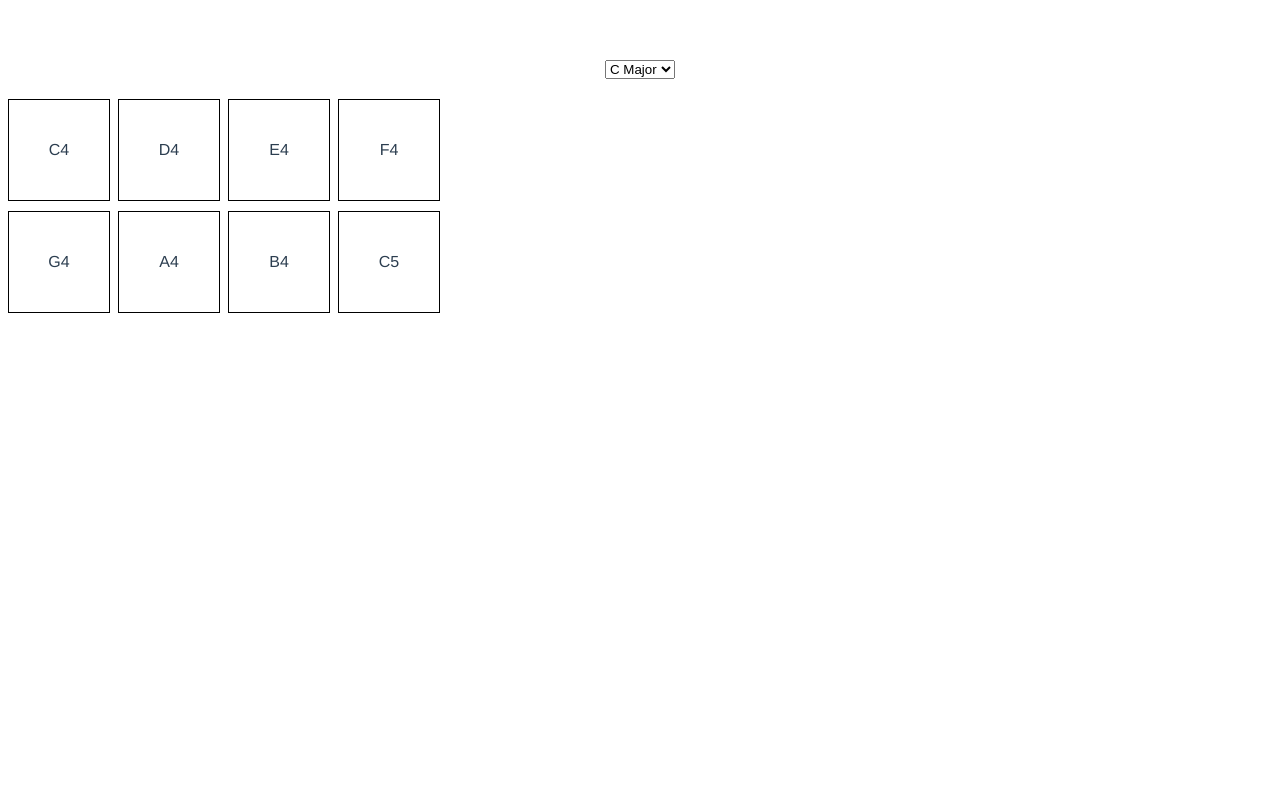
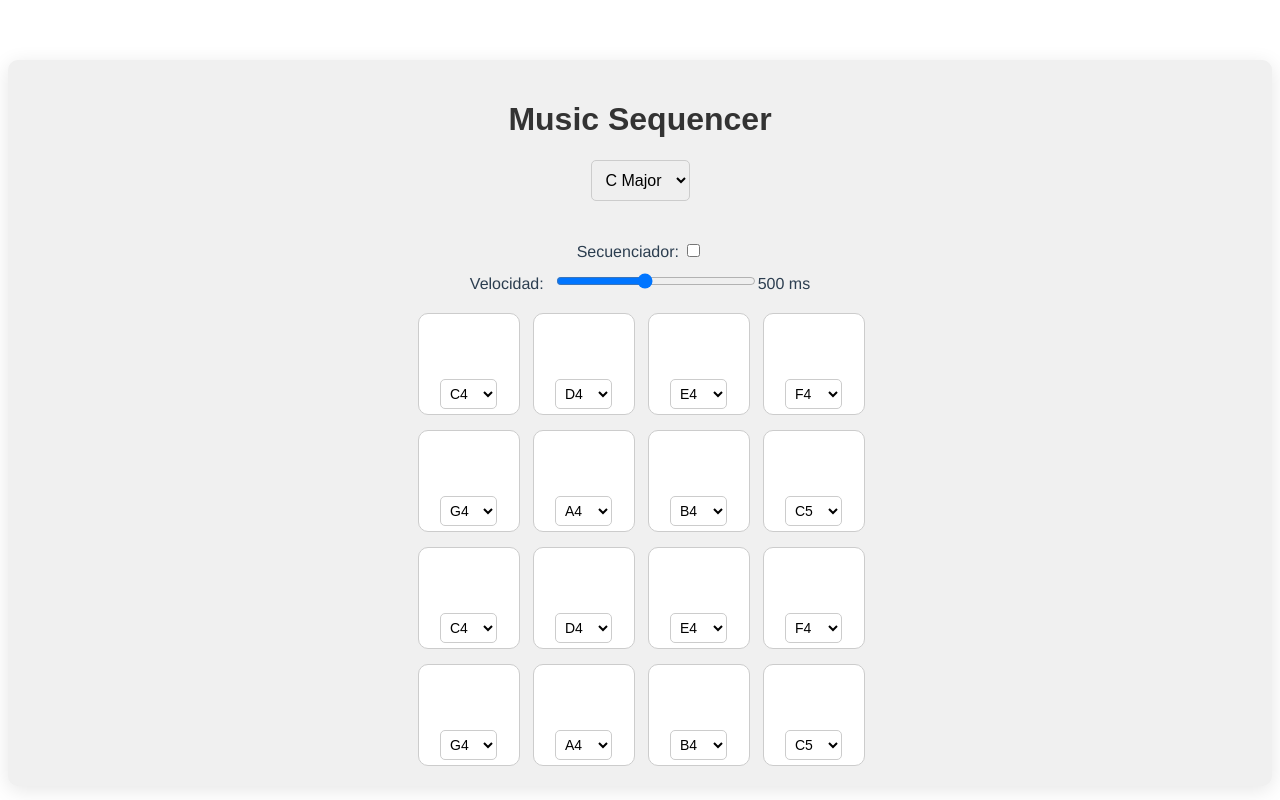
Before and after one commit to omarigg04/musical-grid, a Vue app: page / in a window 1280 px wide. Built offline with nearby package versions, Linux system fonts and the light colour scheme.

Commit message:
new look new features velocity control note control on each step

```diff
--- a/public/index.html
+++ b/public/index.html
@@ -5,6 +5,7 @@
     <meta http-equiv="X-UA-Compatible" content="IE=edge">
     <meta name="viewport" content="width=device-width,initial-scale=1.0">
     <link rel="icon" href="<%= BASE_URL %>favicon.ico">
+
     <title><%= htmlWebpackPlugin.options.title %></title>
   </head>
   <body>
--- a/src/components/MusicGrid.vue
+++ b/src/components/MusicGrid.vue
@@ -1,8 +1,31 @@
 <template>
   <div class="music-grid">
-      <select v-model="selectedScale" @change="updateGrid">
+    <h1>Music Sequencer</h1>
+    <select v-model="selectedScale" @change="updateGrid" class="scale-selector">
       <option v-for="scale in scales" :key="scale" :value="scale">{{ scale }}</option>
     </select>
+
+    <!-- Control de velocidad -->
+    <div class="controls">
+      <label>
+        Secuenciador:
+        <input type="checkbox" v-model="isSequencerActive" @change="toggleSequencer" />
+      </label>
+      <div class="speed-control">
+        <label>Velocidad:</label>
+        <input
+          type="range"
+          v-model="sequencerSpeed"
+          min="100"
+          max="1000"
+          step="50"
+          @input="updateSequencerSpeed"
+        />
+        <span>{{ sequencerSpeed }} ms</span>
+      </div>
+    </div>
+
+    <!-- Grid de celdas -->
     <div class="grid">
       <div
         v-for="(cell, index) in grid"
@@ -11,11 +34,15 @@
         :style="{ backgroundColor: cell.color }"
         @mousedown="activateCell(index)"
       >
-          {{ cell.note }}
+        <!-- Selector de notas para cada celda -->
+        <select v-model="cell.note" @change="updateCellNote(index)" class="note-selector">
+          <option v-for="note in availableNotes" :key="note" :value="note">{{ note }}</option>
+        </select>
       </div>
     </div>
   </div>
 </template>
+
 
 <script>
 export default {
@@ -25,11 +52,16 @@
       scales: ['C Major', 'G Major', 'D Major'],
       grid: [],
       notes: {
-          'C Major': ['C4', 'D4', 'E4', 'F4', 'G4', 'A4', 'B4', 'C5'],
+        'C Major': ['C4', 'D4', 'E4', 'F4', 'G4', 'A4', 'B4', 'C5', 'C4', 'D4', 'E4', 'F4', 'G4', 'A4', 'B4', 'C5'],
         'G Major': ['G4', 'A4', 'B4', 'C5', 'D5', 'E5', 'F#5', 'G5'],
         'D Major': ['D4', 'E4', 'F#4', 'G4', 'A4', 'B4', 'C#5', 'D5'],
       },
       audioBuffers: {}, // Almacenará los sonidos precargados
+      isSequencerActive: false, // Estado del secuenciador
+      sequencerInterval: null, // Intervalo del secuenciador
+      currentSequencerIndex: 0, // Índice de la nota actual en la secuencia
+      sequencerSpeed: 500, // Velocidad inicial del secuenciador (en ms)
+      availableNotes: ['C4', 'D4', 'E4', 'F4', 'G4', 'A4', 'B4', 'C5', 'D5', 'E5', 'F#5', 'G5'], // Notas disponibles
     };
   },
   mounted() {
@@ -37,28 +69,22 @@
   },
   methods: {
     async updateGrid() {
-        // Actualiza el grid con las notas de la escala seleccionada
       this.grid = this.notes[this.selectedScale].map(note => ({
         note,
         active: false,
         color: '#fff',
       }));
-
-        // Precarga los sonidos de la escala seleccionada
       await this.preloadSounds(this.selectedScale);
     },
     async preloadSounds(scale) {
-        // Limpia los buffers anteriores
       this.audioBuffers = {};
-
-        // Precarga cada sonido de la escala
       for (const note of this.notes[scale]) {
         const audio = new Audio(`https://github.com/gleitz/midi-js-soundfonts/blob/gh-pages/FatBoy/acoustic_guitar_nylon-mp3/${note}.mp3?raw=true`);
         await new Promise((resolve) => {
           audio.addEventListener('canplaythrough', resolve, { once: true });
-            audio.load(); // Forza la carga del archivo de audio
+          audio.load();
         });
-          this.audioBuffers[note] = audio; // Almacena el audio en memoria
+        this.audioBuffers[note] = audio;
       }
     },
     activateCell(index) {
@@ -74,13 +100,48 @@
     },
     playSound(note) {
       if (this.audioBuffers[note]) {
-          const audio = this.audioBuffers[note].cloneNode(true); // Clona el audio para permitir múltiples reproducciones
+        const audio = this.audioBuffers[note].cloneNode(true);
         audio.play().catch(error => {
           console.error('Error al reproducir el sonido:', error);
         });
       } else {
         console.error('Sonido no precargado:', note);
       }
+    },
+    toggleSequencer() {
+      if (this.isSequencerActive) {
+        this.startSequencer();
+      } else {
+        this.stopSequencer();
+      }
+    },
+    startSequencer() {
+      this.currentSequencerIndex = 0; // Reinicia el índice
+      this.sequencerInterval = setInterval(() => {
+        if (this.currentSequencerIndex < this.grid.length) {
+          // Activa la celda y reproduce el sonido
+          this.activateCell(this.currentSequencerIndex);
+          this.currentSequencerIndex++;
+        } else {
+          this.currentSequencerIndex = 0; // Vuelve al inicio
+        }
+      }, this.sequencerSpeed); // Usa la velocidad configurada
+    },
+    stopSequencer() {
+      if (this.sequencerInterval) {
+        clearInterval(this.sequencerInterval); // Detiene el intervalo
+        this.sequencerInterval = null;
+      }
+    },
+    updateSequencerSpeed() {
+      if (this.isSequencerActive) {
+        this.stopSequencer();
+        this.startSequencer();
+      }
+    },
+    updateCellNote(index) {
+      const cell = this.grid[index];
+      this.playSound(cell.note); // Reproduce la nueva nota seleccionada
     },
     getRandomColor() {
       const letters = '0123456789ABCDEF';
@@ -91,33 +152,91 @@
       return color;
     },
   },
+  beforeUnmount() {
+    this.stopSequencer(); // Asegúrate de detener el secuenciador al desmontar el componente
+  },
 };
 </script>
 
 <style scoped>
 .music-grid {
   text-align: center;
+  background-color: #f0f0f0;
+  padding: 20px;
+  border-radius: 10px;
+  box-shadow: 0 4px 20px rgba(0, 0, 0, 0.1);
+}
+
+h1 {
+  font-family: 'Arial', sans-serif;
+  color: #333;
+}
+
+.scale-selector {
+  padding: 10px;
+  border-radius: 5px;
+  border: 1px solid #ccc;
+  margin-bottom: 20px;
+  font-size: 16px;
+}
+
+.controls {
+  margin-top: 20px;
+  margin-bottom: 20px;
+}
+
+.speed-control {
+  margin-top: 10px;
+}
+
+.speed-control label {
+  font-size: 16px;
+  margin-right: 10px;
+}
+
+.speed-control input[type="range"] {
+  width: 200px;
 }
 
 .grid {
+  justify-content: center;
   display: grid;
   grid-template-columns: repeat(4, 100px);
-    grid-gap: 10px;
+  grid-gap: 15px;
   margin-top: 20px;
 }
 
 .cell {
   width: 100px;
   height: 100px;
-    border: 1px solid #000;
+  border: 1px solid #ccc;
+  border-radius: 10px;
   display: flex;
   align-items: center;
   justify-content: center;
   cursor: pointer;
-    transition: background-color 0.5s ease;
+  transition: background-color 0.3s ease, transform 0.2s ease;
+  font-family: 'Arial', sans-serif;
+  font-size: 18px;
+  color: #333;
+  position: relative;
+}
+
+.cell:hover {
+  transform: scale(1.05);
 }
 
 .cell.active {
   background-color: #ffcc00;
 }
+
+.note-selector {
+  position: absolute;
+  bottom: 5px;
+  font-size: 14px;
+  padding: 5px;
+  border-radius: 5px;
+  border: 1px solid #ccc;
+  background-color: white;
+}
 </style>
```
Lines whose indentation alone changed are shown as unchanged.
